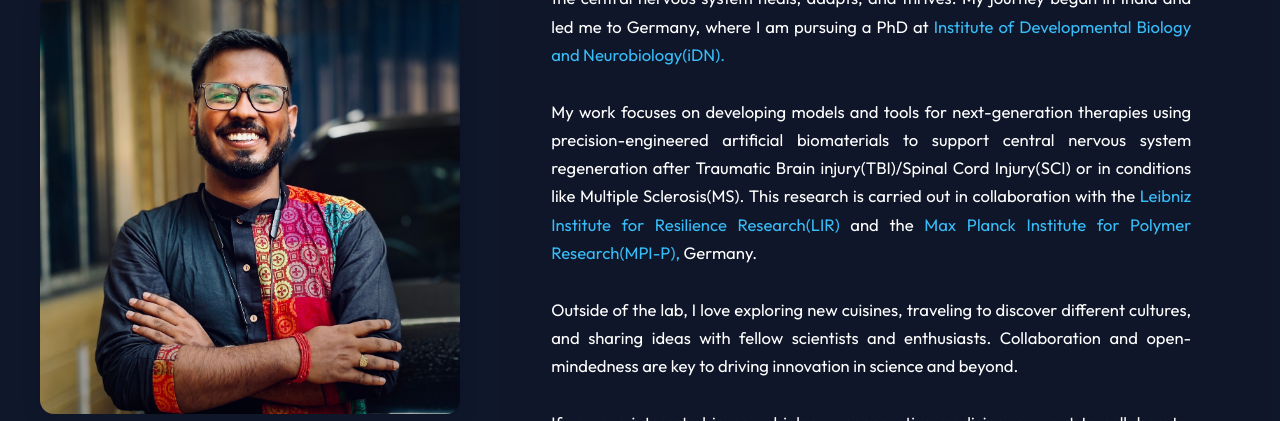
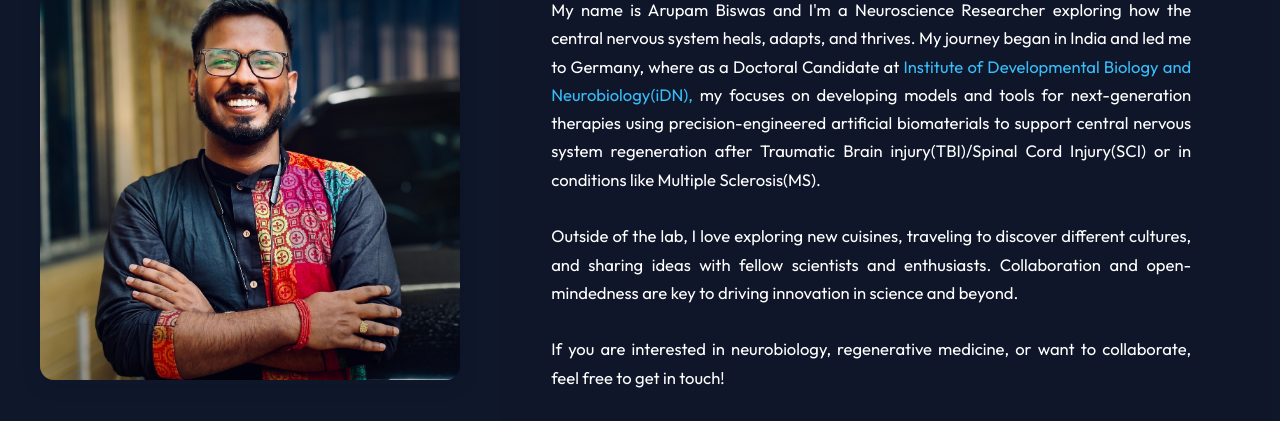
Before and after one commit to arupambiswas/arupambiswas.github.io, a plain HTML site: page index.html in a window 1280 px wide. Shown: the part 260-681 px from the top of the page. Drawn offline with Linux system fonts and the light colour scheme.

Commit message:
Update index.html

```diff
--- a/index.html
+++ b/index.html
@@ -624,18 +624,10 @@
     <div class="hero-text-side">
       <h1>Greetings Everyone!!</h1>
       <div class="hero-desc">
-        I'm Arupam Biswas, a Neuroscience Researcher fueled by a deep curiosity about how the central nervous system heals, adapts, and thrives. My journey began in India and led me to Germany, where I am pursuing a PhD at
+        My name is Arupam Biswas and I'm a Neuroscience Researcher exploring how the central nervous system heals, adapts, and thrives. My journey began in India and led me to Germany, where as a Doctoral Candidate at
         <a href="https://idn.biologie.uni-mainz.de/" target="_blank">
-          Institute of Developmental Biology and Neurobiology(iDN).
-        </a>
-        <br><br>
-        My work focuses on developing models and tools for next-generation therapies using precision-engineered artificial biomaterials to support central nervous system regeneration after Traumatic Brain injury(TBI)/Spinal Cord Injury(SCI) or in conditions like Multiple Sclerosis(MS). This research is carried out in collaboration with the
-        <a href="https://lir-mainz.de/en/lir" target="_blank">
-          Leibniz Institute for Resilience Research(LIR)
-        </a> and the
-        <a href="https://www.mpip-mainz.mpg.de/en/home" target="_blank">
-          Max Planck Institute for Polymer Research(MPI-P),
-        </a> Germany.
+          Institute of Developmental Biology and Neurobiology(iDN),
+        </a> my focuses on developing models and tools for next-generation therapies using precision-engineered artificial biomaterials to support central nervous system regeneration after Traumatic Brain injury(TBI)/Spinal Cord Injury(SCI) or in conditions like Multiple Sclerosis(MS).
         <br><br>
         Outside of the lab, I love exploring new cuisines, traveling to discover different cultures, and sharing ideas with fellow scientists and enthusiasts. Collaboration and open-mindedness are key to driving innovation in science and beyond.
         <br><br>
```
